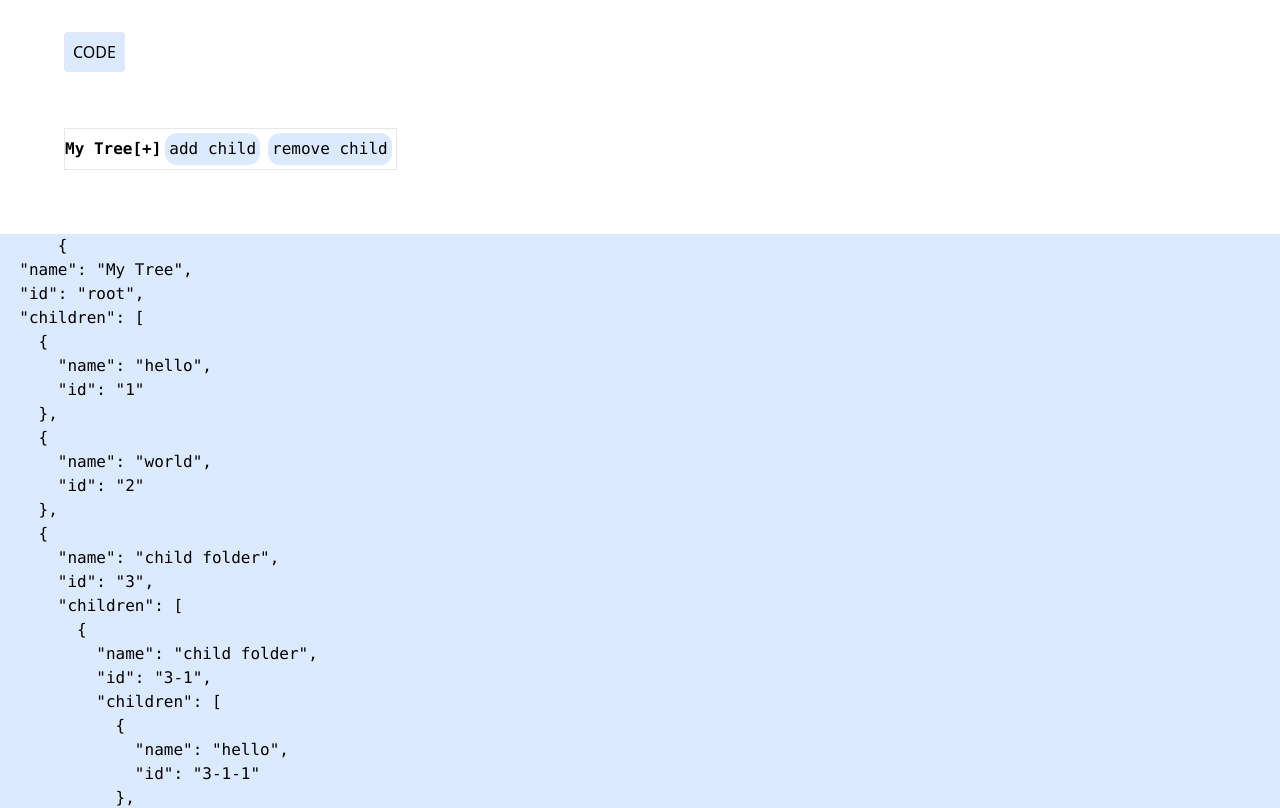
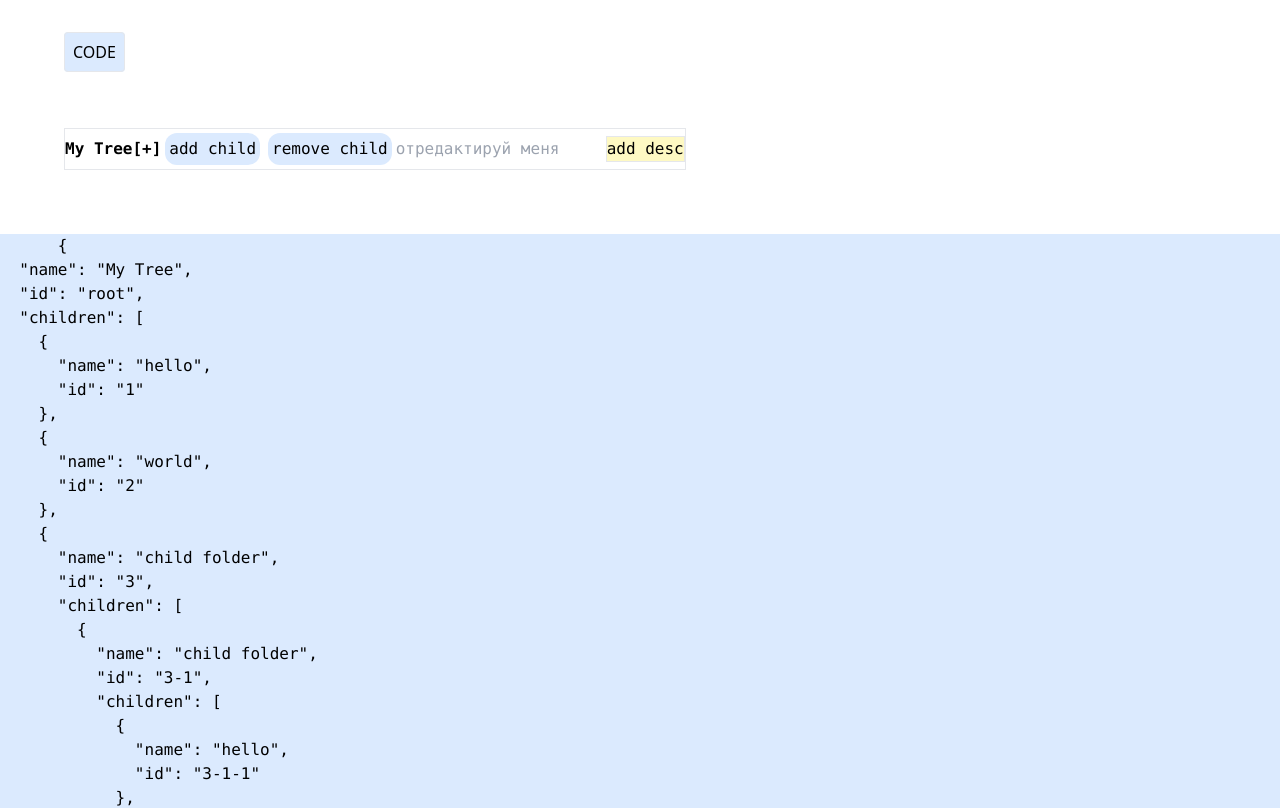
Before and after one commit to ilyafefelov/tree-menu, a Nuxt app: page / in a window 1280 px wide. Shown: the top 808 px of the page. Built offline with nearby package versions, Linux system fonts and the light colour scheme.

Commit message:
description

```diff
--- a/components/TreeItem.vue
+++ b/components/TreeItem.vue
@@ -5,12 +5,23 @@ const props = defineProps({
     model: Object
 })
 
+
+
+
+const description = ref()
+
 const isOpen = ref(false)
 const isFolder = computed(() => {
     return props.model.children && props.model.children.length
 })
 
 
+function addDesc() {
+    console.log(description.value)
+    props.model.description = description.value
+    description.value = ''
+
+}
 function toggle() {
     isOpen.value = !isOpen.value
 }
@@ -51,6 +62,10 @@ const emit = defineEmits(['removeT', 'removeItem', 'removeThis'])
             <div class="add p-1 bg-blue-100 m-1 hover:bg-blue-200 rounded-xl" @click="addChild">add child</div>
             <div class="add p-1 bg-blue-100 m-1 hover:bg-blue-200 rounded-xl" @click="removeChild($event)">
                 remove child</div>
+            <input v-model="description" placeholder="отредактируй меня">
+            <p>{{ description }}</p>
+            <button class="bg-yellow-100 border" @click="addDesc">add desc</button>
+            <div>{{ model.description }}</div>
         </div>
         <ul v-show="isOpen" v-if="isFolder">
 
```
